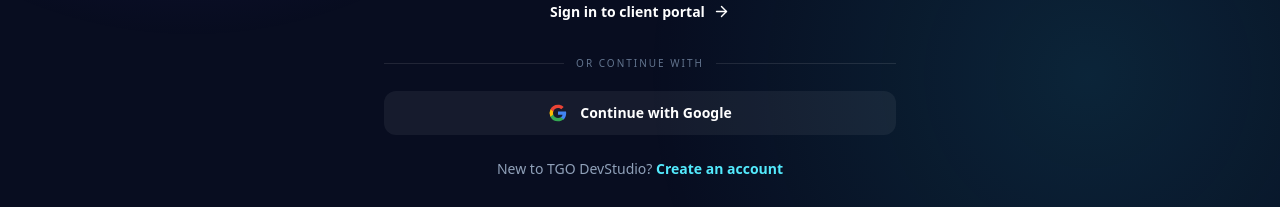
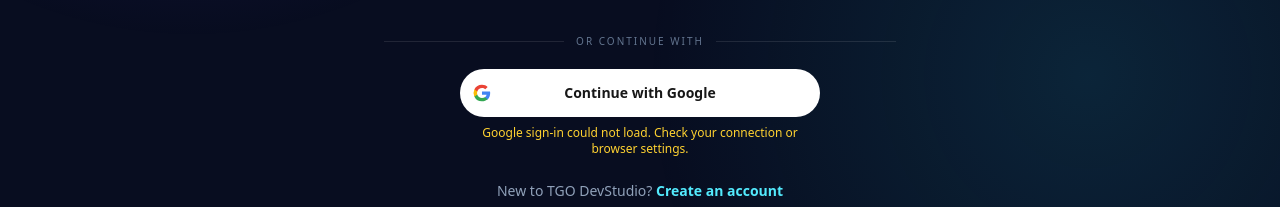
Before and after one commit to testimonygboroye/tgo-devstudio-prime, a Next.js app: page /client/login in a window 1280 px wide. Shown: the part 564-771 px from the top of the page. Built offline with nearby package versions, Linux system fonts and the light colour scheme; no server answers; a web font is replaced by a local one.

Commit message:
fix: match client Google sign-in remembered-account UX to admin

```diff
--- a/src/components/client/ClientAuthForm.tsx
+++ b/src/components/client/ClientAuthForm.tsx
@@ -91,7 +91,7 @@ export default function ClientAuthForm({ mode, rememberedEmails = [], googleTemp
     {mode==="login"&&!tempToken&&canResend&&<div className="mt-4 rounded-xl border border-amber-300/20 bg-amber-300/[.06] p-4"><p className="text-sm font-semibold text-amber-100">Email verification required</p><p className="mt-1 text-xs leading-5 text-slate-300">You have an account that has not been verified yet. Resending sends a fresh, time-limited activation link to the email address above.</p><button type="button" disabled={busy||!email} onClick={resendVerification} className="mt-3 inline-flex items-center gap-2 rounded-lg bg-amber-300/15 px-3 py-2 text-xs font-semibold text-amber-100 hover:bg-amber-300/20 disabled:opacity-50">{busy?"Sending…":"Resend verification email"}</button></div>}
     {!tempToken&&<div className="my-5 flex items-center gap-3 text-[10px] uppercase tracking-[.2em] text-slate-500"><span className="h-px flex-1 bg-white/10"/>{mode==="register"?"or verify instantly with":"or continue with"}<span className="h-px flex-1 bg-white/10"/></div>}
     {!tempToken&&mode==="register"&&<div className="space-y-2"><GoogleSignInButton endpoint="/api/client/register/google" payload={{verifyOnly:true}} showRememberedAccount={false} onError={setError} onResult={()=>{setError("");router.replace("/client/register/complete");router.refresh();}}/><p className="text-center text-xs leading-5 text-slate-400">Google verifies your email securely. Your name and password are collected on the next screen. No separate email link is required.</p></div>}
-    {!tempToken&&mode==="login"&&<div className="space-y-2">{rememberedEmails[0]&&<a href={`/api/client/auth/google?login_hint=${encodeURIComponent(rememberedEmails[0])}`} className="flex w-full items-center justify-center gap-3 rounded-xl border border-cyan-300/30 bg-cyan-300/[.08] px-4 py-3 text-sm font-semibold text-white transition hover:bg-cyan-300/[.14]">Continue as {rememberedEmails[0]}</a>}<a href="/api/client/auth/google" className="flex w-full items-center justify-center gap-3 rounded-xl border border-white/15 bg-white/[.06] px-4 py-3 text-sm font-semibold text-white transition hover:bg-white/10"><svg aria-hidden="true" viewBox="0 0 48 48" className="h-5 w-5 shrink-0"><path fill="#4285F4" d="M43.6 24.5c0-1.4-.1-2.8-.4-4.1H24v7.8h11a9.4 9.4 0 0 1-4.1 6.2v5.1h6.6c3.9-3.6 6.1-8.9 6.1-15z"/><path fill="#34A853" d="M24 44c5.5 0 10.1-1.8 13.5-4.9l-6.6-5.1c-1.8 1.2-4.1 2-6.9 2-5.3 0-9.8-3.6-11.4-8.4H5.8v5.3A20 20 0 0 0 24 44z"/><path fill="#FBBC05" d="M12.6 27.6a12 12 0 0 1 0-7.2v-5.3H5.8a20 20 0 0 0 0 17.8z"/><path fill="#EA4335" d="M24 12c3 0 5.7 1 7.8 3.1l5.8-5.8C34.1 6 29.5 4 24 4A20 20 0 0 0 5.8 15.1l6.8 5.3C14.2 15.6 18.7 12 24 12z"/></svg>Continue with Google</a></div>}
+    {!tempToken&&mode==="login"&&<GoogleSignInButton endpoint="/api/client/auth/google-login" onError={setError} onResult={data=>{setError("");if(data.status==="2fa_required"){setTempToken(data.tempToken);setMessage("Enter your two-factor authentication code to finish signing in.");return;}router.replace("/client/dashboard");router.refresh();}}/>}
     {!tempToken&&<p className="mt-6 text-center text-sm text-slate-400">{mode==="login"?"New to TGO DevStudio?":"Already have an account?"} <Link className="font-semibold text-cyan-300 hover:underline" href={mode==="login"?"/client/register":"/client/login"}>{mode==="login"?"Create an account":"Sign in"}</Link></p>}
     <p className="mt-6 text-center text-[11px] leading-5 text-slate-500">Your account is protected by TGO DevStudio identity and security controls.</p>
   </div>;
```
